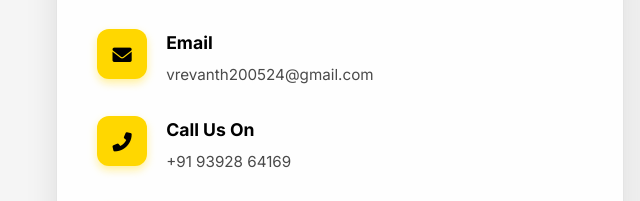
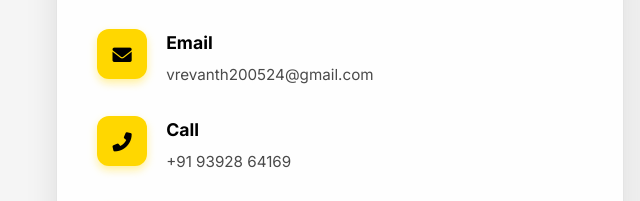
Before and after one commit to pandu200524/Portfolio, a plain HTML site: page index.html in a window 1280 px wide. Shown: the part 6345-6546 px from the top of the page, 0-640 px from the left. Drawn offline with nearby package versions, Linux system fonts and the light colour scheme.

Commit message:
Update index.html

```diff
--- a/index.html
+++ b/index.html
@@ -440,7 +440,7 @@
                                 <i class="fas fa-phone-alt"></i>
                             </div>
                             <div class="contact-text">
-                                <h4>Call Us On</h4>
+                                <h4>Call</h4>
                                 <a href="tel:+919392864169">+91 93928 64169</a>
                             </div>
                         </div>
```
